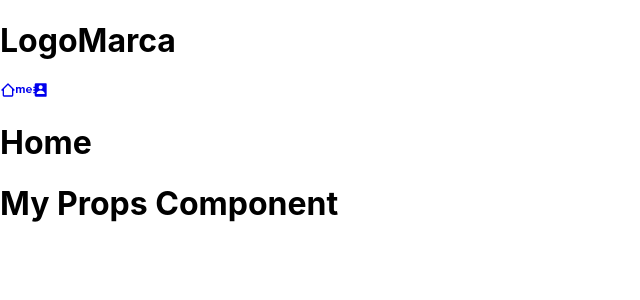
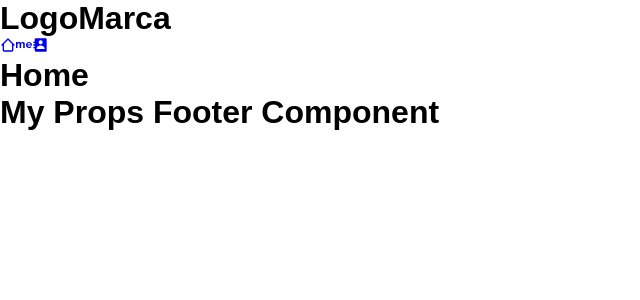
Before and after one commit to mr-louback/sujeito-prime-flix, a React (Create React App) app: page / in a window 1280 px wide. Shown: the top 300 px of the page, without its empty margins (0-640 px from the left). Built offline with nearby package versions, Linux system fonts and the light colour scheme.

Commit message:
Styles Css

```diff
--- a/src/App.css
+++ b/src/App.css
@@ -1,38 +1,9 @@
 .App {
-  text-align: center;
-}
+  background-color: aquamarine;
 
-.App-logo {
-  height: 40vmin;
-  pointer-events: none;
-}
-
-@media (prefers-reduced-motion: no-preference) {
-  .App-logo {
-    animation: App-logo-spin infinite 20s linear;
-  }
-}
-
-.App-header {
-  background-color: #282c34;
-  min-height: 100vh;
   display: flex;
   flex-direction: column;
   align-items: center;
   justify-content: center;
-  font-size: calc(10px + 2vmin);
-  color: white;
+  width: 100%;
 }
-
-.App-link {
-  color: #61dafb;
-}
-
-@keyframes App-logo-spin {
-  from {
-    transform: rotate(0deg);
-  }
-  to {
-    transform: rotate(360deg);
-  }
-}
--- a/src/App.js
+++ b/src/App.js
@@ -1,8 +1,12 @@
-import './App.css';
+import './index.css';
 import Routess from './routes';
 
 function App() {
-  return <Routess />
+  return (
+    <div className='.App'>
+      <Routess />
+    </div>
+  )
 }
 
 export default App;
--- a/src/Pages/Home/index.js
+++ b/src/Pages/Home/index.js
@@ -1,9 +1,10 @@
 import Footer from '../../components/Footer';
+import './style.css';
 function Home() {
   return (
-    <div>
+    <div className='AppHome'>
       <h1>Home</h1>
-      <Footer text={'Props'} />
+      <Footer text={'Props Footer'} />
     </div>
   )
 }
--- /dev/null
+++ b/src/Pages/Home/style.css
@@ -0,0 +1,2 @@
+.AppHome {
+}
--- a/src/components/Footer/index.js
+++ b/src/components/Footer/index.js
@@ -1,7 +1,8 @@
+import './style.css';
 function Footer({text}){
 
   return (
-    <div>
+    <div className="AppFooter">
       <h1>My {text} Component</h1>
     </div>
   )
--- a/src/components/Footer/style.css
+++ b/src/components/Footer/style.css
@@ -0,0 +1,2 @@
+.AppFooter {
+}
--- a/src/index.css
+++ b/src/index.css
@@ -1,13 +1,18 @@
-body {
+* {
   margin: 0;
-  font-family: -apple-system, BlinkMacSystemFont, 'Segoe UI', 'Roboto', 'Oxygen',
-    'Ubuntu', 'Cantarell', 'Fira Sans', 'Droid Sans', 'Helvetica Neue',
-    sans-serif;
-  -webkit-font-smoothing: antialiased;
-  -moz-osx-font-smoothing: grayscale;
+  padding: 0;
+  box-sizing: border-box;
 }
 
-code {
-  font-family: source-code-pro, Menlo, Monaco, Consolas, 'Courier New',
-    monospace;
+body {
+  font-family: sans-serif;
 }
+.App {
+  background-color: aquamarine;
+
+  display: flex;
+  flex-direction: column;
+  align-items: center;
+  justify-content: center;
+  width: 100%;
+}
```
